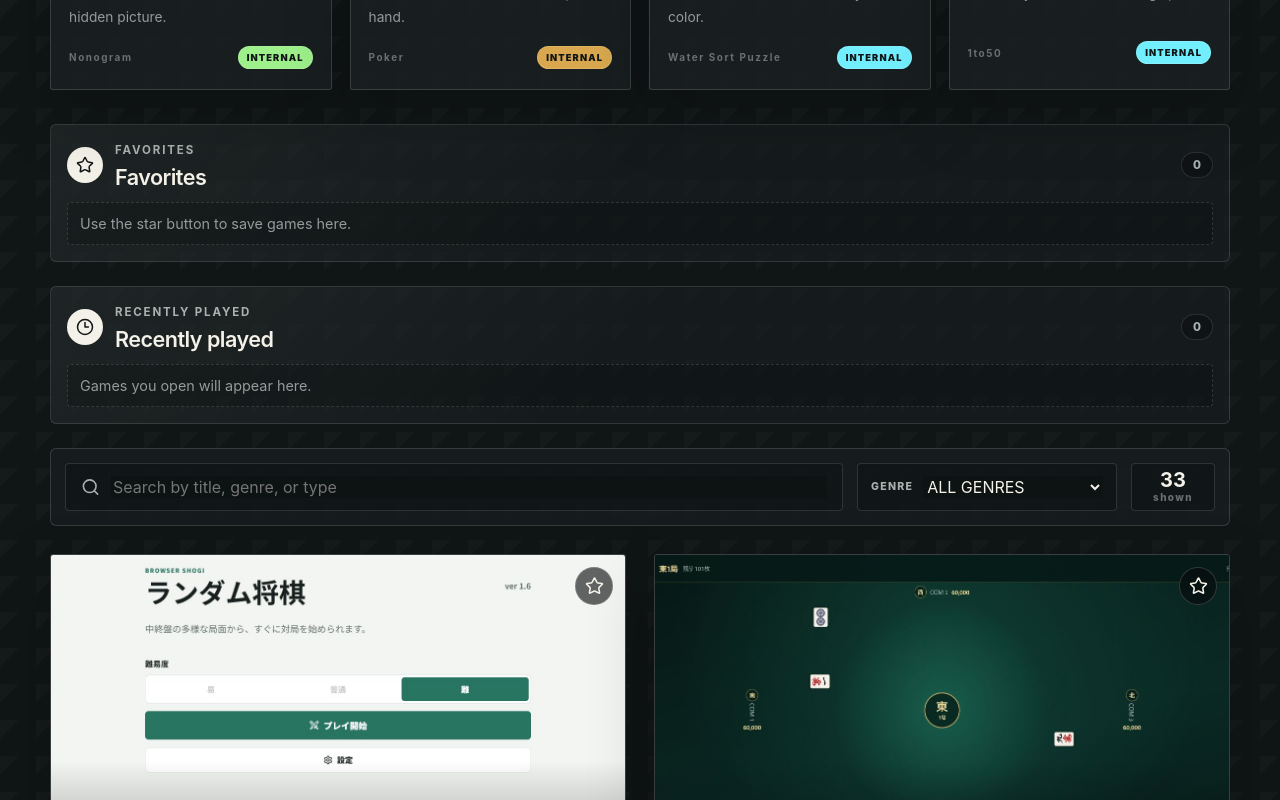
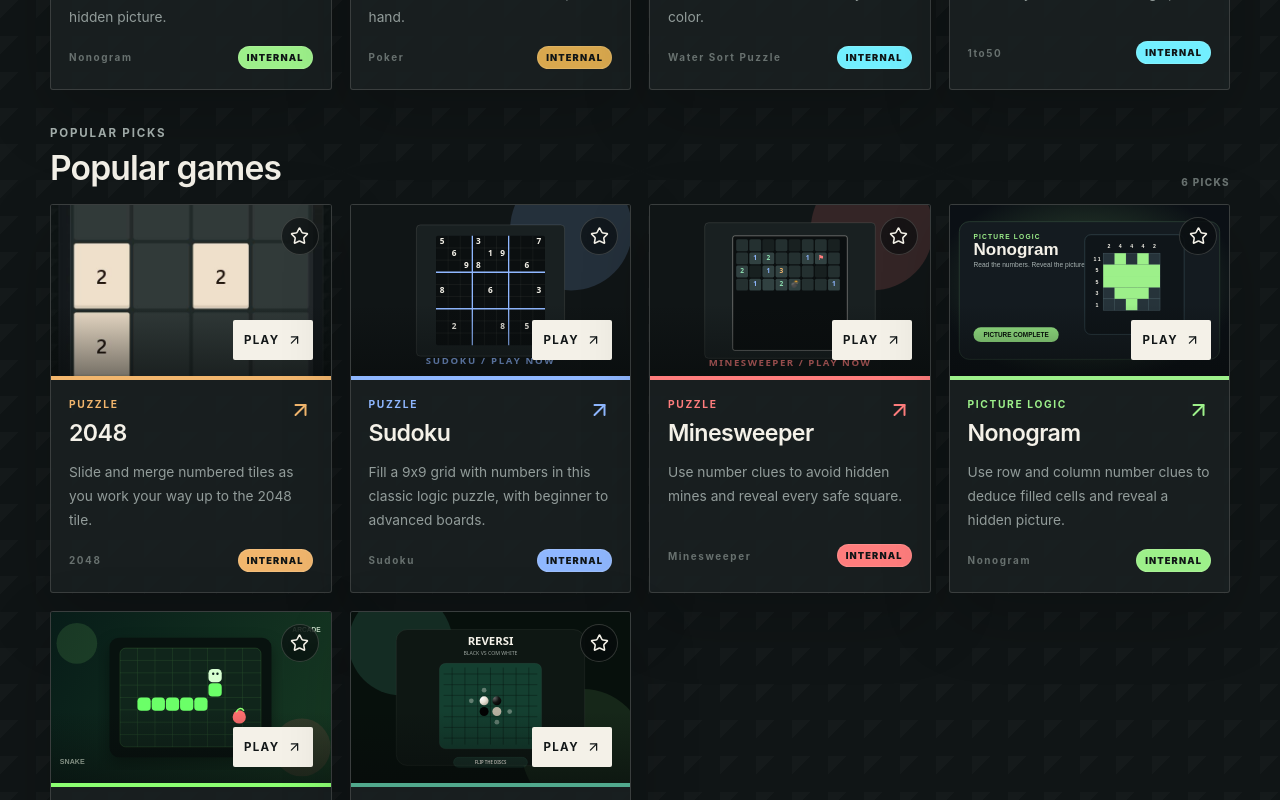
Before and after one commit to akatubame/game-portal, a React (Vite) app in the folder game-portal-web/: page / in a window 1280 px wide. Shown: the part 720-1520 px from the top of the page. Built offline with nearby package versions, Linux system fonts and the light colour scheme.

Commit message:
Fixed Score

```diff
--- a/game-portal-web/src/App.tsx
+++ b/game-portal-web/src/App.tsx
@@ -71,6 +71,7 @@ const gameViews: Record<string, ComponentType<{ onBack: () => void }>> = {
 };
 
 const recentGameIds = ["nonogram", "poker", "waterSort", "oneToFifty"];
+const popularGameIds = ["2048", "sudoku", "minesweeper", "nonogram", "snake", "reversi"];
 const allGenresKey = "__all__";
 const favoriteStorageKey = "game-shelf-favorites";
 const recentlyPlayedStorageKey = "game-shelf-recently-played";
@@ -113,6 +114,13 @@ export function App() {
     () => recentGameIds
       .map((id) => games.find((game) => game.id === id))
       .filter((game): game is Game => Boolean(game)),
+    []
+  );
+
+  const popularGames = useMemo(
+    () => popularGameIds
+      .map((id) => games.find((game) => game.id === id))
+      .filter((game): game is Game => game !== undefined && game.status !== "coming-soon"),
     []
   );
 
@@ -338,6 +346,31 @@ export function App() {
         </div>
         <div className="quick-grid">
           {recentGames.map((game, index) => (
+            <GameCard
+              compact
+              favorite={favoriteIds.includes(game.id)}
+              game={game}
+              index={index}
+              key={game.id}
+              language={language}
+              onFavoriteToggle={toggleFavorite}
+              onPlayed={rememberPlayedGame}
+              onSelect={setSelectedGameId}
+            />
+          ))}
+        </div>
+      </section>
+
+      <section className="quick-shelf" aria-labelledby="popular-games-title">
+        <div className="section-heading">
+          <div>
+            <p className="eyebrow">{t.popularEyebrow}</p>
+            <h2 id="popular-games-title">{t.popularGames}</h2>
+          </div>
+          <span>{popularGames.length} {t.picks}</span>
+        </div>
+        <div className="quick-grid">
+          {popularGames.map((game, index) => (
             <GameCard
               compact
               favorite={favoriteIds.includes(game.id)}
--- a/game-portal-web/src/games/puzzle2048/Puzzle2048.tsx
+++ b/game-portal-web/src/games/puzzle2048/Puzzle2048.tsx
@@ -41,6 +41,8 @@ export function Puzzle2048({ onBack }: Puzzle2048Props) {
   const [won, setWon] = useState(false);
   const [gameOver, setGameOver] = useState(false);
   const touchStartRef = useRef<{ x: number; y: number } | null>(null);
+  const scoreRef = useRef(0);
+  const bestScoreRef = useRef(bestScore);
   const ranking = useRanking({ gameId: "2048-score", metricLabel: "Score", mode: "higher" });
 
   const statusText = useMemo(() => {
@@ -58,9 +60,18 @@ export function Puzzle2048({ onBack }: Puzzle2048Props) {
   const resetGame = useCallback(() => {
     setBoard(createInitialBoard());
     setScore(0);
+    scoreRef.current = 0;
     setWon(false);
     setGameOver(false);
   }, []);
+
+  useEffect(() => {
+    scoreRef.current = score;
+  }, [score]);
+
+  useEffect(() => {
+    bestScoreRef.current = bestScore;
+  }, [bestScore]);
 
   const makeMove = useCallback(
     (direction: Direction) => {
@@ -76,11 +87,13 @@ export function Puzzle2048({ onBack }: Puzzle2048Props) {
         }
 
         const nextBoard = addRandomTile(moved.board);
-        const nextScore = score + moved.scoreGain;
+        const nextScore = scoreRef.current + moved.scoreGain;
 
+        scoreRef.current = nextScore;
         setScore(nextScore);
 
-        if (nextScore > bestScore) {
+        if (nextScore > bestScoreRef.current) {
+          bestScoreRef.current = nextScore;
           setBestScore(nextScore);
           window.localStorage.setItem(BEST_SCORE_KEY, String(nextScore));
         }
@@ -96,7 +109,7 @@ export function Puzzle2048({ onBack }: Puzzle2048Props) {
         return nextBoard;
       });
     },
-    [bestScore, gameOver, score]
+    [gameOver]
   );
 
   useEffect(() => {
--- a/game-portal-web/src/games/ranking.tsx
+++ b/game-portal-web/src/games/ranking.tsx
@@ -30,7 +30,15 @@ function storageKey(gameId: string) {
   return `game-shelf-ranking-${gameId}`;
 }
 
-function readEntries(gameId: string): RankingEntry[] {
+function fallbackDisplay(score: number, metricLabel: string) {
+  if (metricLabel.toLowerCase().includes("score")) {
+    return `${score}点`;
+  }
+
+  return String(score);
+}
+
+function readEntries(gameId: string, metricLabel: string): RankingEntry[] {
   try {
     const parsed = JSON.parse(window.localStorage.getItem(storageKey(gameId)) ?? "[]");
     return Array.isArray(parsed)
@@ -39,9 +47,11 @@ function readEntries(gameId: string): RankingEntry[] {
           typeof entry.id === "string" &&
           typeof entry.name === "string" &&
           typeof entry.score === "number" &&
-          typeof entry.display === "string" &&
           typeof entry.recordedAt === "string"
-        )
+        ).map((entry) => ({
+          ...entry,
+          display: typeof entry.display === "string" && entry.display.trim() ? entry.display : fallbackDisplay(entry.score, metricLabel)
+        }))
       : [];
   } catch {
     return [];
@@ -57,11 +67,11 @@ function sortEntries(entries: RankingEntry[], mode: RankingMode) {
 }
 
 export function useRanking({ gameId, metricLabel, mode, limit = 10 }: RankingConfig) {
-  const [entries, setEntries] = useState<RankingEntry[]>(() => sortEntries(readEntries(gameId), mode).slice(0, limit));
+  const [entries, setEntries] = useState<RankingEntry[]>(() => sortEntries(readEntries(gameId, metricLabel), mode).slice(0, limit));
 
   useEffect(() => {
-    setEntries(sortEntries(readEntries(gameId), mode).slice(0, limit));
-  }, [gameId, limit, mode]);
+    setEntries(sortEntries(readEntries(gameId, metricLabel), mode).slice(0, limit));
+  }, [gameId, limit, metricLabel, mode]);
 
   const ranking = useMemo(() => ({
     entries,
@@ -75,7 +85,7 @@ export function useRanking({ gameId, metricLabel, mode, limit = 10 }: RankingCon
         id: `${Date.now()}-${Math.random().toString(36).slice(2)}`,
         name: cleanName,
         score: pending.score,
-        display: pending.display,
+        display: pending.display.trim() || fallbackDisplay(pending.score, metricLabel),
         meta: pending.meta,
         recordedAt: new Date().toISOString()
       };
@@ -123,7 +133,7 @@ export function RankingPanel({
       {pendingScore && (
         <div className="ranking-submit">
           <p>
-            今回の記録: <strong>{pendingScore.display}</strong>
+            今回の記録: <strong>{pendingScore.display.trim() || fallbackDisplay(pendingScore.score, ranking.metricLabel)}</strong>
             {pendingScore.meta && <small>{pendingScore.meta}</small>}
           </p>
           <div>
--- a/game-portal-web/src/games/sameGame/SameGame.tsx
+++ b/game-portal-web/src/games/sameGame/SameGame.tsx
@@ -1,5 +1,5 @@
 import { Eraser, RotateCcw, Sparkles } from "lucide-react";
-import { useMemo, useState } from "react";
+import { useEffect, useMemo, useRef, useState } from "react";
 import { RankingPanel, useRanking } from "../ranking";
 import type { CSSProperties } from "react";
 import type { SameGameBest, SameGameCell, SameGameColor, SameGameDifficulty, SameGameStatus } from "./types";
@@ -154,6 +154,7 @@ export function SameGame({ onBack }: SameGameProps) {
   const [board, setBoard] = useState<SameGameCell[]>(() => createBoard(difficultySettings.normal.columns, difficultySettings.normal.rows));
   const [status, setStatus] = useState<SameGameStatus>("idle");
   const [score, setScore] = useState(0);
+  const scoreRef = useRef(0);
   const [lastRemoved, setLastRemoved] = useState(0);
   const [message, setMessage] = useState("同じ色が2個以上つながったブロックをクリックして消しましょう。");
   const [bestByDifficulty, setBestByDifficulty] = useState<Record<SameGameDifficulty, SameGameBest | undefined>>(() => readBest());
@@ -163,6 +164,10 @@ export function SameGame({ onBack }: SameGameProps) {
   const currentBest = bestByDifficulty[difficulty];
   const blocksLeft = remainingBlocks(board);
   const movesAvailable = useMemo(() => hasMoves(board, settings.columns, settings.rows), [board, settings.columns, settings.rows]);
+
+  useEffect(() => {
+    scoreRef.current = score;
+  }, [score]);
 
   const saveBest = (nextScore: number) => {
     if (currentBest && currentBest.score >= nextScore) {
@@ -182,6 +187,7 @@ export function SameGame({ onBack }: SameGameProps) {
   const finishGame = (finalScore: number, nextBoard: SameGameCell[]) => {
     const bonus = remainingBlocks(nextBoard) === 0 ? 500 : 0;
     const total = finalScore + bonus;
+    scoreRef.current = total;
     setScore(total);
     setStatus("finished");
     saveBest(total);
@@ -194,6 +200,7 @@ export function SameGame({ onBack }: SameGameProps) {
     setBoard(createBoard(nextSettings.columns, nextSettings.rows));
     setStatus("playing");
     setScore(0);
+    scoreRef.current = 0;
     setLastRemoved(0);
     setMessage("大きい塊を残すように消すと高得点を狙えます。");
   };
@@ -212,7 +219,8 @@ export function SameGame({ onBack }: SameGameProps) {
 
     const nextBoard = removeGroup(board, group, settings.columns, settings.rows);
     const addScore = scoreForGroup(group.size);
-    const nextScore = score + addScore;
+    const nextScore = scoreRef.current + addScore;
+    scoreRef.current = nextScore;
     setBoard(nextBoard);
     setScore(nextScore);
     setLastRemoved(group.size);
--- a/game-portal-web/src/i18n.tsx
+++ b/game-portal-web/src/i18n.tsx
@@ -38,6 +38,8 @@ export const uiText = {
     randomGameHint: "現在の検索・ジャンル条件からランダムに選びます",
     recentlyAdded: "最近追加",
     newOnShelf: "新着ゲーム",
+    popularEyebrow: "人気ピックアップ",
+    popularGames: "人気ゲーム",
     favoritesEyebrow: "お気に入り",
     favoritesTitle: "お気に入り",
     favoritesEmpty: "星ボタンでお気に入りに追加できます。",
@@ -80,6 +82,8 @@ export const uiText = {
     randomGameHint: "Chooses from the current search and genre filters",
     recentlyAdded: "RECENTLY ADDED",
     newOnShelf: "New on the shelf",
+    popularEyebrow: "POPULAR PICKS",
+    popularGames: "Popular games",
     favoritesEyebrow: "FAVORITES",
     favoritesTitle: "Favorites",
     favoritesEmpty: "Use the star button to save games here.",
```
